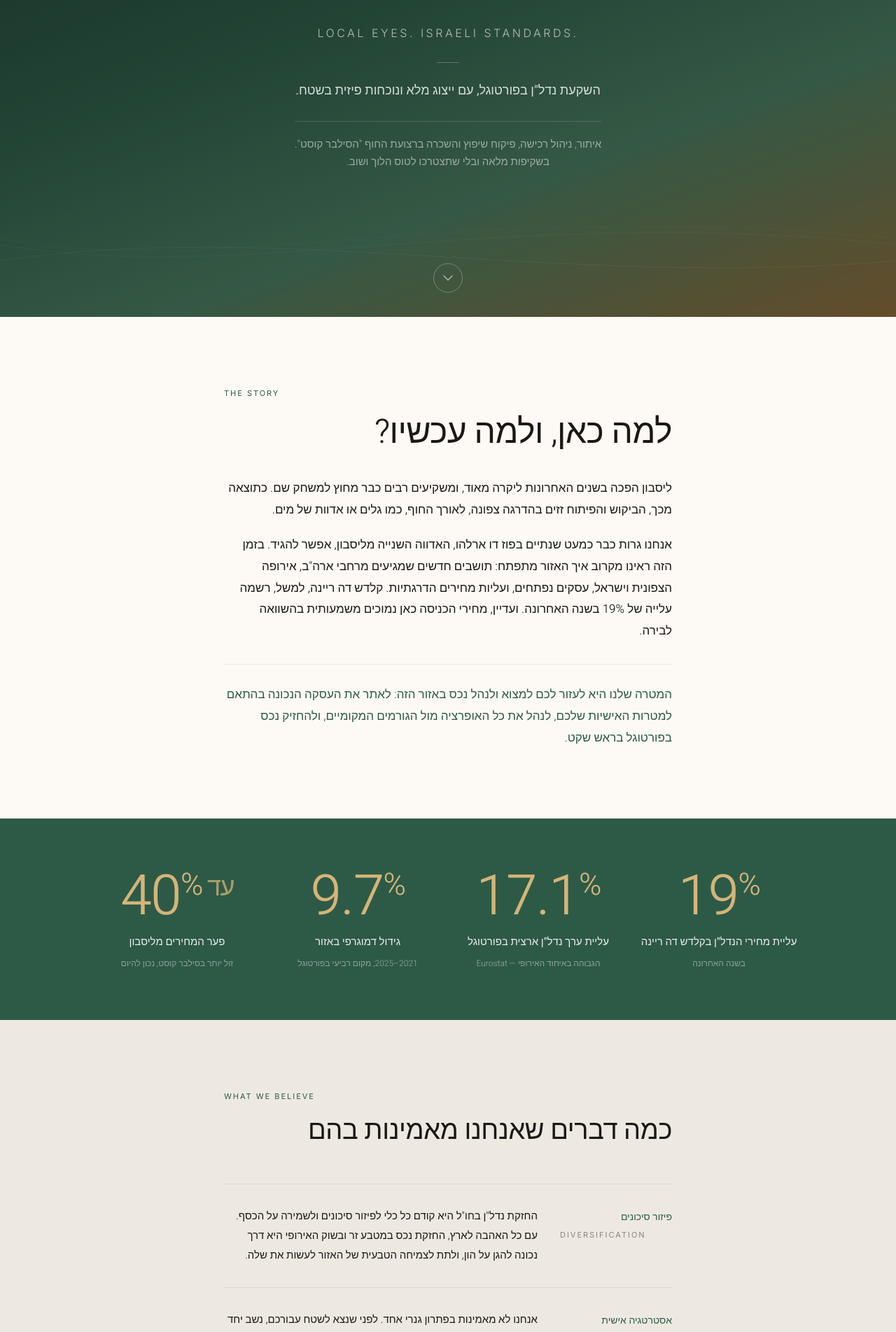
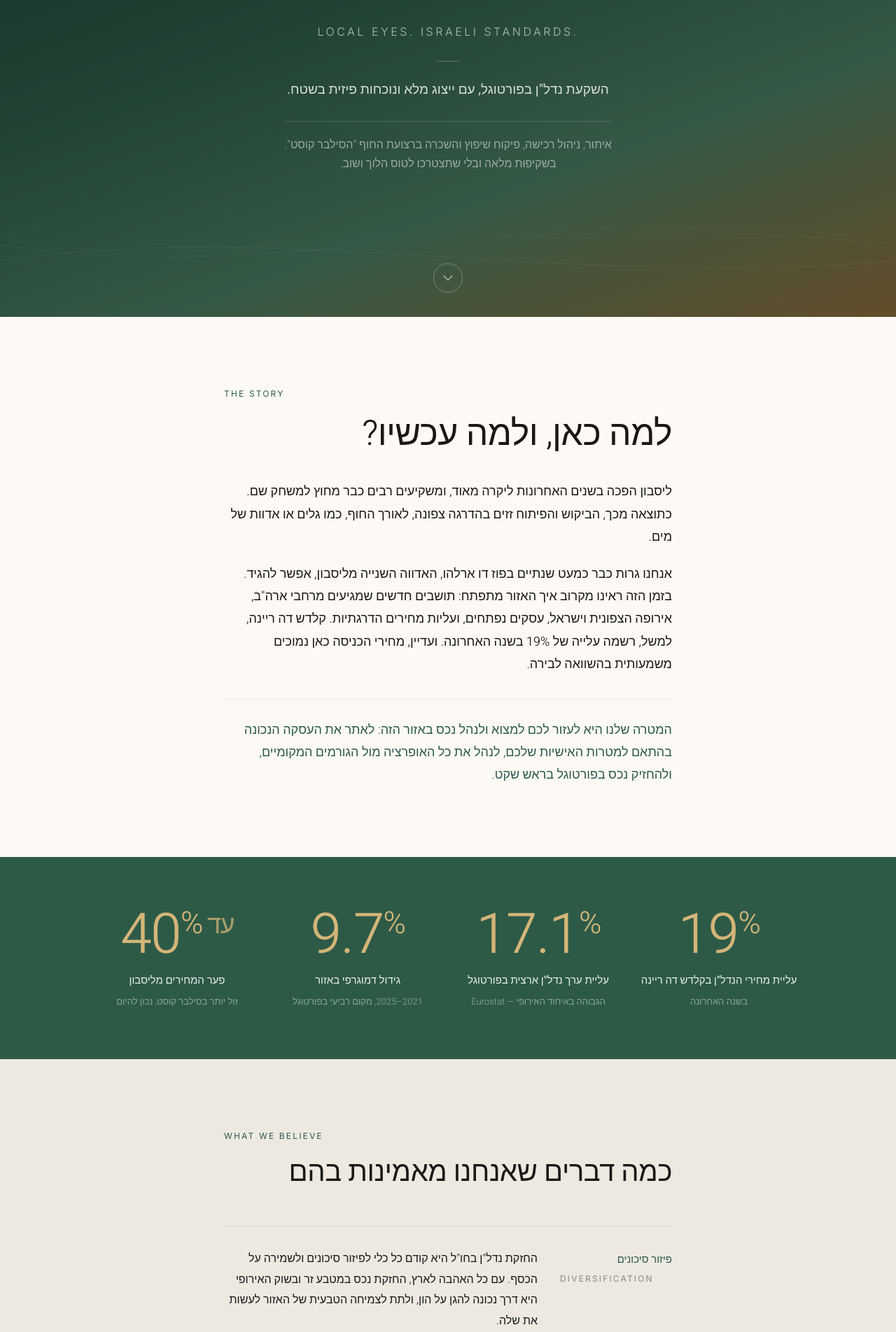
Before and after one commit to noam-gold2/Noam-May, a React (Vite) app: page / in a window 1280 px wide. Shown: the part 347-2251 px from the top of the page at 70% size. Built offline with nearby package versions, Linux system fonts and the light colour scheme.

Commit message:
font sizes up

```diff
--- a/src/components/About.css
+++ b/src/components/About.css
@@ -13,7 +13,7 @@
 
 .about-heading {
   font-family: var(--font-heading);
-  font-size: clamp(30px, 4.5vw, 44px);
+  font-size: clamp(32px, 4.5vw, 46px);
   font-weight: 300;
   color: var(--text);
   margin-bottom: 16px;
@@ -21,7 +21,7 @@
 }
 
 .about-opener {
-  font-size: 16px;
+  font-size: 17px;
   font-weight: 300;
   line-height: 1.8;
   color: var(--text-muted);
@@ -69,7 +69,7 @@
 
 .about-member-he {
   font-family: var(--font-body);
-  font-size: 17px;
+  font-size: 18px;
   font-weight: 500;
   color: var(--text);
 }
@@ -79,7 +79,7 @@
 }
 
 .about-member-bio {
-  font-size: 15px;
+  font-size: 16px;
   font-weight: 300;
   line-height: 1.85;
   color: var(--text);
@@ -87,7 +87,7 @@
 
 /* ── Closing line ── */
 .about-closing {
-  font-size: 15px;
+  font-size: 16px;
   font-weight: 300;
   line-height: 1.8;
   color: var(--green);
--- a/src/components/Contact.css
+++ b/src/components/Contact.css
@@ -11,7 +11,7 @@
 
 .contact-heading {
   font-family: var(--font-heading);
-  font-size: clamp(36px, 6vw, 56px);
+  font-size: clamp(38px, 6vw, 58px);
   font-weight: 300;
   color: var(--text);
   margin-bottom: 20px;
@@ -19,7 +19,7 @@
 }
 
 .contact-text {
-  font-size: 16px;
+  font-size: 17px;
   font-weight: 300;
   line-height: 1.8;
   color: var(--text-muted);
@@ -40,7 +40,7 @@
   padding: 13px 24px;
   border-radius: var(--radius);
   font-family: var(--font-body);
-  font-size: 14px;
+  font-size: 15px;
   font-weight: 400;
   cursor: pointer;
   transition: all var(--transition);
--- a/src/components/Hero.css
+++ b/src/components/Hero.css
@@ -100,7 +100,7 @@
 
 .hero-subtitle {
   font-family: var(--font-body);
-  font-size: clamp(15px, 2.2vw, 18px);
+  font-size: clamp(16px, 2.2vw, 19px);
   font-weight: 400;
   color: rgba(255,255,255,0.82);
   margin-top: 16px;
@@ -109,7 +109,7 @@
 
 .hero-desc {
   font-family: var(--font-body);
-  font-size: clamp(13px, 1.6vw, 15px);
+  font-size: clamp(14px, 1.6vw, 16px);
   font-weight: 300;
   color: rgba(255,255,255,0.52);
   margin-top: 10px;
--- a/src/components/Intro.css
+++ b/src/components/Intro.css
@@ -10,7 +10,7 @@
 
 .intro-heading {
   font-family: var(--font-heading);
-  font-size: clamp(32px, 5vw, 48px);
+  font-size: clamp(34px, 5vw, 50px);
   font-weight: 300;
   line-height: 1.2;
   color: var(--text);
@@ -22,7 +22,7 @@
   display: flex;
   flex-direction: column;
   gap: 20px;
-  font-size: 17px;
+  font-size: 18px;
   font-weight: 300;
   line-height: 1.8;
   color: var(--text);
--- a/src/components/Messages.css
+++ b/src/components/Messages.css
@@ -10,7 +10,7 @@
 
 .messages-heading {
   font-family: var(--font-heading);
-  font-size: clamp(28px, 4vw, 38px);
+  font-size: clamp(30px, 4vw, 40px);
   font-weight: 300;
   color: var(--text);
   line-height: 1.2;
@@ -46,7 +46,7 @@
 
 .message-tag {
   font-family: var(--font-body);
-  font-size: 14px;
+  font-size: 15px;
   font-weight: 500;
   color: var(--green);
 }
@@ -56,7 +56,7 @@
 }
 
 .message-body {
-  font-size: 15px;
+  font-size: 16px;
   font-weight: 300;
   line-height: 1.85;
   color: var(--text);
--- a/src/components/Process.css
+++ b/src/components/Process.css
@@ -9,7 +9,7 @@
 
 .process-heading {
   font-family: var(--font-heading);
-  font-size: clamp(28px, 4.5vw, 42px);
+  font-size: clamp(30px, 4.5vw, 44px);
   font-weight: 400;
   color: var(--text);
   line-height: 1.2;
@@ -18,7 +18,7 @@
 }
 
 .process-subhead {
-  font-size: 15px;
+  font-size: 16px;
   font-weight: 300;
   color: var(--text-muted);
 }
@@ -43,13 +43,13 @@
 }
 .stage-header:hover .stage-title-he { color: var(--green); }
 
-.stage-num { color: var(--text-muted); font-size: 11px; direction: ltr; }
+.stage-num { color: var(--text-muted); font-size: 12px; direction: ltr; }
 
 .stage-titles { display: flex; flex-direction: column; gap: 2px; text-align: right; }
 
 .stage-title-he {
   font-family: var(--font-body);
-  font-size: 17px;
+  font-size: 18px;
   font-weight: 500;
   color: var(--text);
   transition: color var(--transition);
@@ -79,7 +79,7 @@
 }
 
 .stage-description {
-  font-size: 15px;
+  font-size: 16px;
   font-weight: 300;
   line-height: 1.8;
   color: var(--text);
@@ -92,7 +92,7 @@
   gap: 7px;
 }
 .stage-includes li {
-  font-size: 14px;
+  font-size: 15px;
   font-weight: 300;
   color: var(--text-muted);
   padding-right: 14px;
@@ -122,7 +122,7 @@
 .stage-price-row { display: flex; flex-direction: column; gap: 2px; }
 
 .stage-price-label {
-  font-size: 12px;
+  font-size: 13px;
   font-weight: 400;
   color: var(--text-muted);
 }
@@ -137,7 +137,7 @@
 }
 
 .stage-price-note {
-  font-size: 12px;
+  font-size: 13px;
   font-weight: 300;
   color: var(--text-muted);
   margin-top: 4px;
@@ -157,13 +157,13 @@
 }
 
 .track-label {
-  font-size: 14px;
+  font-size: 15px;
   font-weight: 500;
   color: var(--green);
 }
 
 .track-description {
-  font-size: 14px;
+  font-size: 15px;
   font-weight: 300;
   line-height: 1.8;
   color: var(--text);
@@ -188,7 +188,7 @@
   cursor: pointer;
   direction: rtl;
   font-family: var(--font-body);
-  font-size: 14px;
+  font-size: 15px;
   font-weight: 400;
   color: var(--text-muted);
   transition: color var(--transition);
@@ -216,7 +216,7 @@
 }
 
 .costs-intro {
-  font-size: 13px;
+  font-size: 14px;
   font-weight: 300;
   line-height: 1.8;
   color: var(--text-muted);
@@ -229,7 +229,7 @@
 .costs-list li {
   display: flex;
   gap: 12px;
-  font-size: 13px;
+  font-size: 14px;
   font-weight: 300;
   align-items: baseline;
 }
--- a/src/components/Stats.css
+++ b/src/components/Stats.css
@@ -55,7 +55,7 @@
 
 .stat-sublabel {
   font-family: var(--font-body);
-  font-size: 12px;
+  font-size: 13px;
   font-weight: 300;
   color: rgba(255,255,255,0.45);
   text-align: center;
--- a/src/index.css
+++ b/src/index.css
@@ -32,7 +32,7 @@ body {
   font-family: var(--font-body);
   background: var(--bg);
   color: var(--text);
-  font-size: 17px;
+  font-size: 18px;
   line-height: 1.7;
   direction: rtl;
   -webkit-font-smoothing: antialiased;
@@ -41,7 +41,7 @@ body {
 /* ── Utility ── */
 .label-en {
   font-family: var(--font-label);
-  font-size: 11px;
+  font-size: 12px;
   font-weight: 400;
   letter-spacing: 0.18em;
   text-transform: uppercase;
@@ -51,7 +51,7 @@ body {
 
 .section-eyebrow {
   font-family: var(--font-label);
-  font-size: 11px;
+  font-size: 12px;
   font-weight: 400;
   letter-spacing: 0.18em;
   text-transform: uppercase;
```
